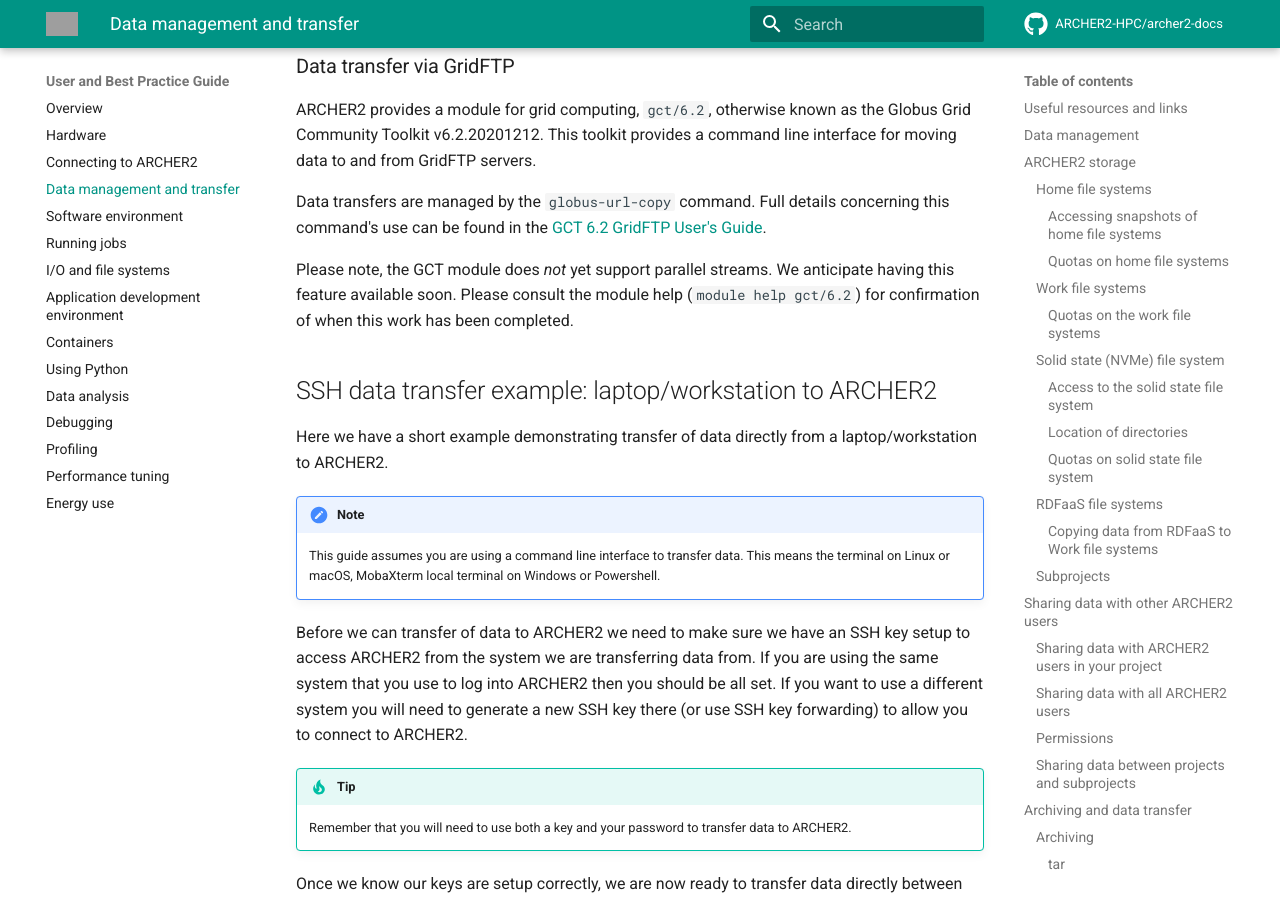
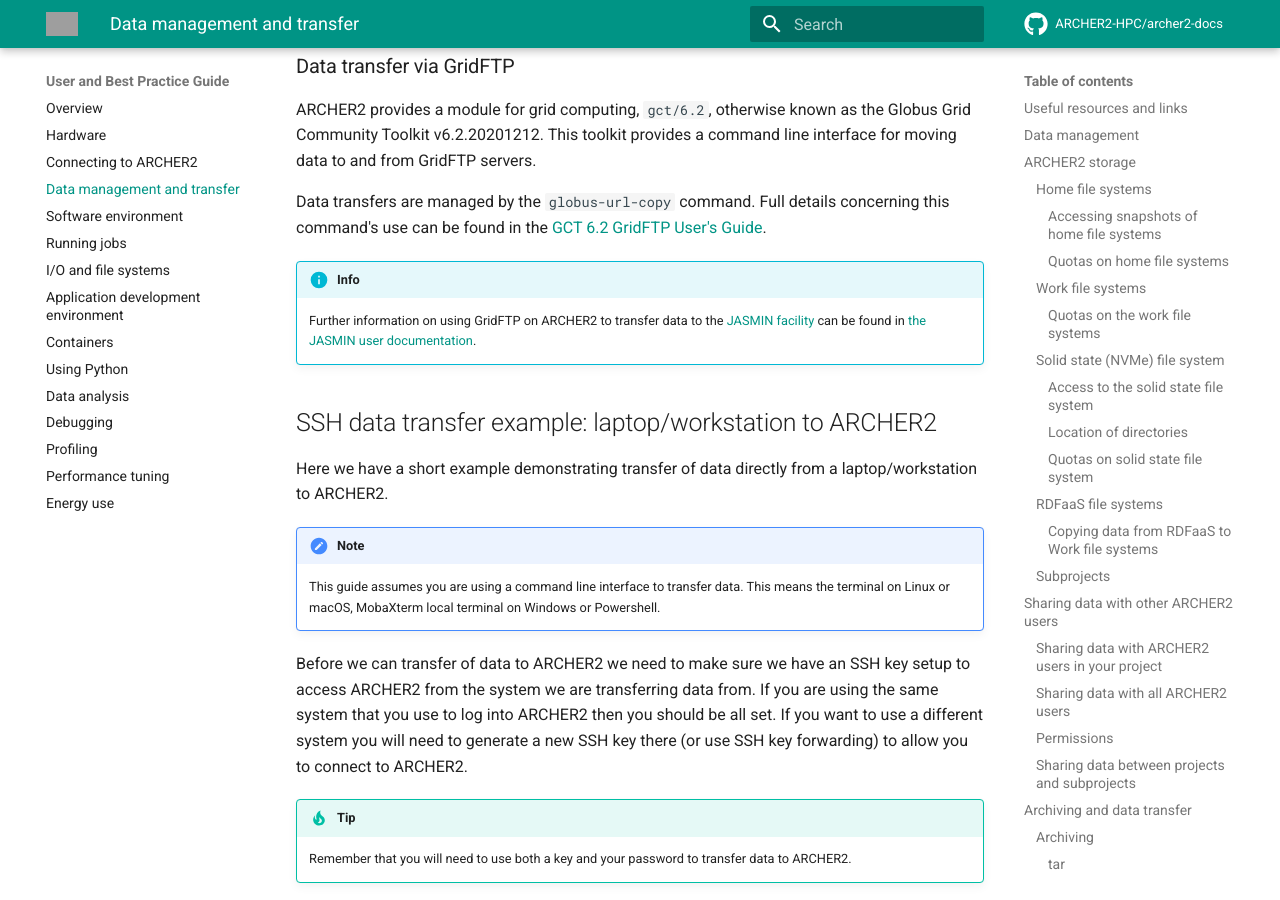
Before and after one commit to ARCHER2-HPC/archer2-docs, an MkDocs documentation site: the page built from docs/user-guide/data.md, in a window 1280 px wide and 900 px high, scrolled down 15153 px. Built offline with MkDocs 1.6.1 and Material for MkDocs 9.7.7, drawn with Linux system fonts in a browser that asks for light colours; comment, search, counter and statistics services are not loaded; grey boxes are pictures that could not be loaded.

Commit message:
Adds note on using GridFTP with JASMIN

```diff
--- a/docs/user-guide/data.md
+++ b/docs/user-guide/data.md
@@ -687,10 +687,10 @@
 Data transfers are managed by the `globus-url-copy` command. Full details
 concerning this command's use can be found in the [GCT 6.2 GridFTP User's Guide](https://gridcf.org/gct-docs/6.2/gridftp/user/index.html).
 
-Please note, the GCT module does *not* yet support parallel streams.
-We anticipate having this feature available soon. Please consult the
-module help (`module help gct/6.2`) for confirmation of when this work
-has been completed.
+!!! info
+    Further information on using GridFTP on ARCHER2 to transfer
+    data to the [JASMIN facility](https://www.jasmin.ac.uk) can be found
+    in [the JASMIN user documentation](https://help.jasmin.ac.uk/article/4997-transfers-from-archer2).
 
 ## SSH data transfer example: laptop/workstation to ARCHER2
 
```
